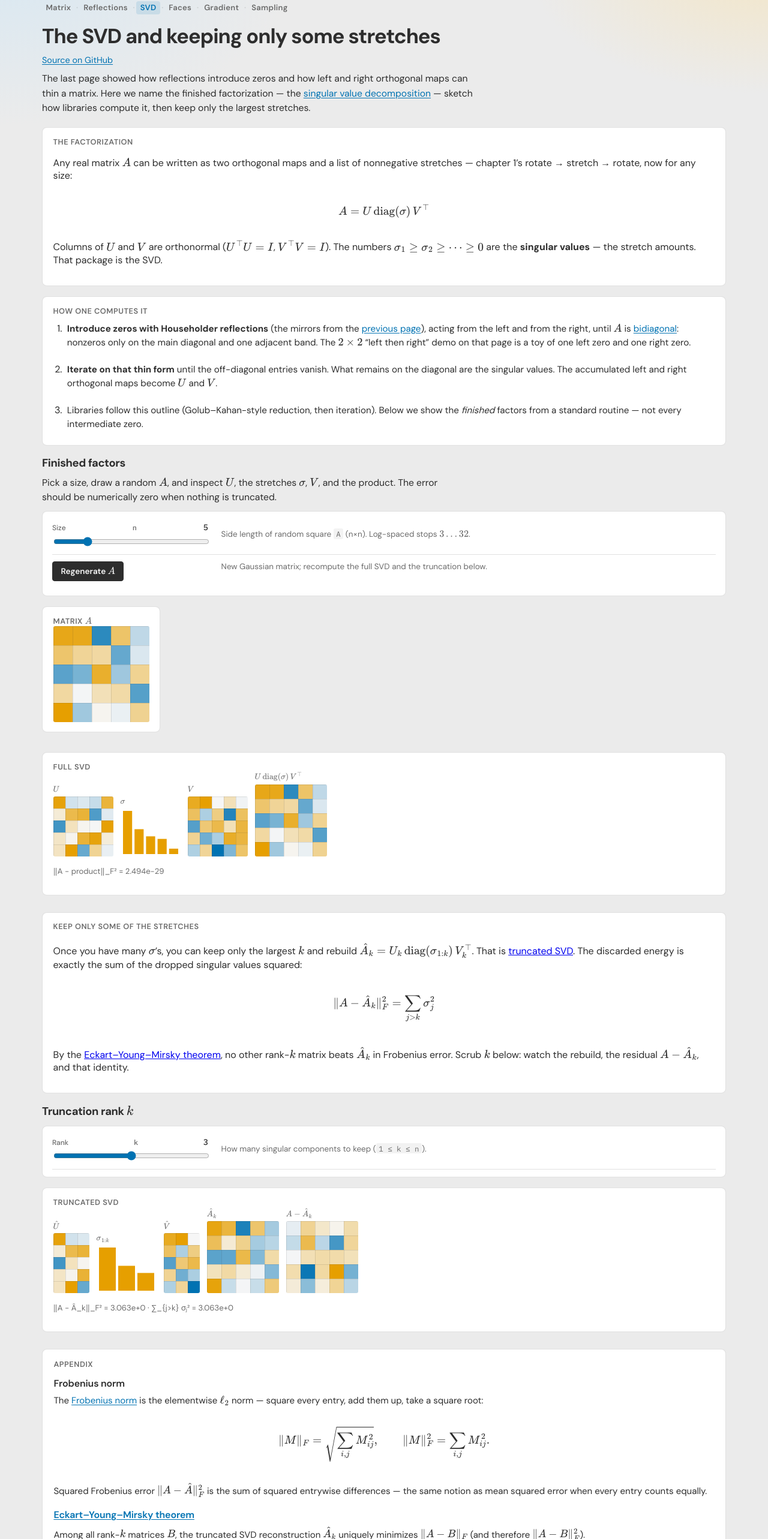
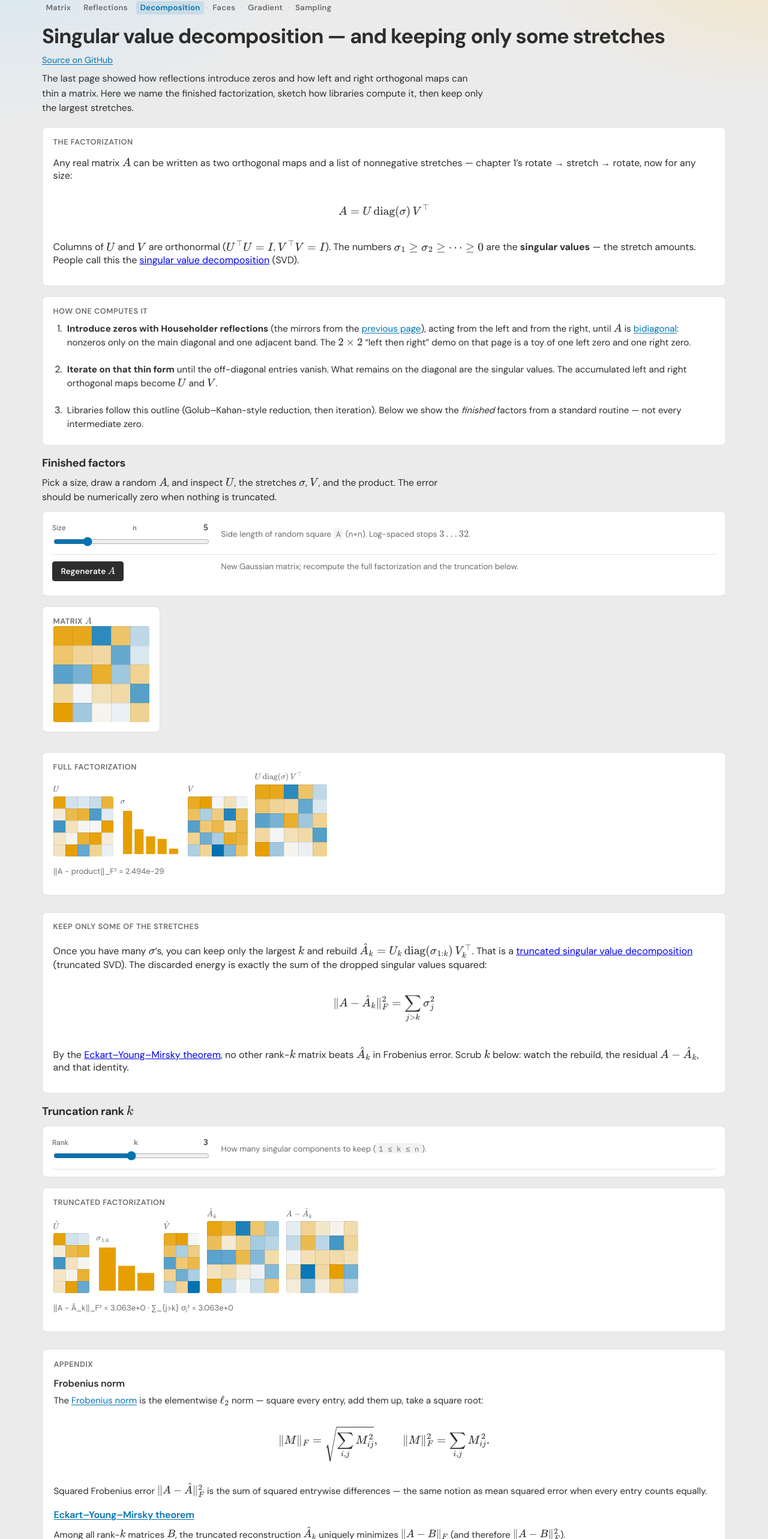
Before and after one commit to jmalicki/svd-to-vae, a website built with Vite: page web/truncate.html in a window 1280 px wide. Shown: the part 54-2620 px from the top of the page at 60% size. Built offline with nearby package versions, Linux system fonts and the light colour scheme.

Commit message:
Introduce the factorization by full name before the SVD acronym.
Rename the chapter title and nav so singular value decomposition is spelled out first; use SVD only after that introduction.

```diff
--- a/web/src/chapterNav.ts
+++ b/web/src/chapterNav.ts
@@ -5,7 +5,7 @@ export type NavLink = { href: string; label: string };
 const STRIP: { href: string; label: string; n: 1 | 2 | 3 | 4 | 5 | 6 }[] = [
   { n: 1, href: "./", label: "Matrix" },
   { n: 2, href: "./svd.html", label: "Reflections" },
-  { n: 3, href: "./truncate.html", label: "SVD" },
+  { n: 3, href: "./truncate.html", label: "Decomposition" },
   { n: 4, href: "./faces.html", label: "Faces" },
   { n: 5, href: "./gradient.html", label: "Gradient" },
   { n: 6, href: "./noise.html", label: "Sampling" },
--- a/web/src/faces.ts
+++ b/web/src/faces.ts
@@ -23,7 +23,7 @@ const app = document.querySelector<HTMLDivElement>("#app")!;
 mountPage(app, pageHtml, {
   nav: chapterNav({
     current: 4,
-    prev: { href: "./truncate.html", label: "← SVD" },
+    prev: { href: "./truncate.html", label: "← Decomposition" },
     next: { href: "./gradient.html", label: "Next →" },
   }),
 });
--- a/web/src/pages/svdMath.html
+++ b/web/src/pages/svdMath.html
@@ -1,18 +1,17 @@
   <header>
     {{CHAPTER_NAV}}
-    <h1>The SVD and keeping only some stretches</h1>
+    <h1>Singular value decomposition — and keeping only some stretches</h1>
     <p class="repo">
       <a href="https://github.com/jmalicki/svd-to-vae" target="_blank" rel="noopener noreferrer">Source on GitHub</a>
     </p>
     <p class="lede">
       The last page showed how reflections introduce zeros and how left and right orthogonal maps
-      can thin a matrix. Here we name the finished factorization — the
-      <a href="https://en.wikipedia.org/wiki/Singular_value_decomposition" target="_blank" rel="noopener noreferrer">singular value decomposition</a>
-      — sketch how libraries compute it, then keep only the largest stretches.
+      can thin a matrix. Here we name the finished factorization, sketch how libraries compute it,
+      then keep only the largest stretches.
     </p>
   </header>
 
-  <section class="theory" aria-label="Name the SVD">
+  <section class="theory" aria-label="Name the factorization">
     <h2>The factorization</h2>
     <p>
       Any real matrix $A$ can be written as two orthogonal maps and a list of nonnegative
@@ -24,11 +23,13 @@
     <p>
       Columns of $U$ and $V$ are orthonormal ($U^{\top}U = I$, $V^{\top}V = I$). The numbers
       $\sigma_1\ge\sigma_2\ge\cdots\ge 0$ are the <strong>singular values</strong> — the stretch
-      amounts. That package is the SVD.
+      amounts. People call this the
+      <a href="https://en.wikipedia.org/wiki/Singular_value_decomposition" target="_blank" rel="noopener noreferrer">singular value decomposition</a>
+      (SVD).
     </p>
   </section>
 
-  <section class="theory" aria-label="How SVD is computed">
+  <section class="theory" aria-label="How the factorization is computed">
     <h2>How one computes it</h2>
     <ol class="theory-steps">
       <li>
@@ -59,7 +60,7 @@
     </ol>
   </section>
 
-  <section class="demo-block" aria-label="Full SVD factors">
+  <section class="demo-block" aria-label="Full factorization">
     <h2>Finished factors</h2>
     <p class="demo-intro">
       Pick a size, draw a random $A$, and inspect $U$, the stretches $\sigma$, $V$, and the
@@ -77,7 +78,7 @@
         <div class="btns">
           <button id="regen" type="button">Regenerate $A$</button>
         </div>
-        <p class="help">New Gaussian matrix; recompute the full SVD and the truncation below.</p>
+        <p class="help">New Gaussian matrix; recompute the full factorization and the truncation below.</p>
       </div>
     </div>
     <div class="shared">
@@ -87,7 +88,7 @@
       </div>
     </div>
     <div class="panel" id="fullSvdCol">
-      <h2>Full SVD</h2>
+      <h2>Full factorization</h2>
       <div class="factor-row">
         <div class="factor"><span>$U$</span><canvas id="fullU" width="100" height="100"></canvas></div>
         <div class="factor"><span>$\sigma$</span><canvas id="fullS" width="100" height="80"></canvas></div>
@@ -102,8 +103,9 @@
     <h2>Keep only some of the stretches</h2>
     <p>
       Once you have many $\sigma$’s, you can keep only the largest $k$ and rebuild
-      $\hat A_k = U_k\,\mathrm{diag}(\sigma_{1:k})\,V_k^{\top}$. That is
-      <a href="https://en.wikipedia.org/wiki/Low-rank_approximation" target="_blank" rel="noopener noreferrer">truncated SVD</a>.
+      $\hat A_k = U_k\,\mathrm{diag}(\sigma_{1:k})\,V_k^{\top}$. That is a
+      <a href="https://en.wikipedia.org/wiki/Low-rank_approximation" target="_blank" rel="noopener noreferrer">truncated singular value decomposition</a>
+      (truncated SVD).
       The discarded energy is exactly the sum of the dropped singular values squared:
     </p>
     <div class="math">
@@ -117,7 +119,7 @@
     </p>
   </section>
 
-  <section class="demo-block" aria-label="Truncated SVD">
+  <section class="demo-block" aria-label="Truncated factorization">
     <h2>Truncation rank $k$</h2>
     <div class="controls">
       <div class="control-row">
@@ -129,7 +131,7 @@
       </div>
     </div>
     <div class="panel" id="svdCol">
-      <h2>Truncated SVD</h2>
+      <h2>Truncated factorization</h2>
       <div class="factor-row">
         <div class="factor"><span>$\hat U$</span><canvas id="svdU" width="100" height="100"></canvas></div>
         <div class="factor"><span>$\sigma_{1:k}$</span><canvas id="svdS" width="100" height="80"></canvas></div>
@@ -163,7 +165,7 @@
       <a href="https://en.wikipedia.org/wiki/Low-rank_approximation#Eckart%E2%80%93Young%E2%80%93Mirsky_theorem" target="_blank" rel="noopener noreferrer">Eckart–Young–Mirsky theorem</a>
     </h3>
     <p>
-      Among all rank-$k$ matrices $B$, the truncated SVD reconstruction $\hat A_k$ uniquely
+      Among all rank-$k$ matrices $B$, the truncated reconstruction $\hat A_k$ uniquely
       minimizes $\|A - B\|_F$ (and therefore $\|A - B\|_F^{2}$).
     </p>
     <div class="math">
@@ -184,10 +186,10 @@
   <section class="conclusion" id="conclusion" aria-label="Summary">
     <h2>In short</h2>
     <p>
-      The SVD writes $A = U\,\mathrm{diag}(\sigma)\,V^{\top}$. Libraries get there by clearing
-      entries with Householder maps, then iterating on a bidiagonal form. Truncating to the
-      largest $k$ singular values gives the best rank-$k$ approximation in Frobenius norm, with
-      error $\sum_{j>k}\sigma_j^{2}$.
+      The singular value decomposition writes $A = U\,\mathrm{diag}(\sigma)\,V^{\top}$.
+      Libraries get there by clearing entries with Householder maps, then iterating on a
+      bidiagonal form. Truncating to the largest $k$ singular values gives the best rank-$k$
+      approximation in Frobenius norm, with error $\sum_{j>k}\sigma_j^{2}$.
     </p>
     <p class="next-chapter">
       <a href="./faces.html">Same idea, but the matrix is a stack of faces →</a>
--- a/web/truncate.html
+++ b/web/truncate.html
@@ -3,7 +3,7 @@
   <head>
     <meta charset="UTF-8" />
     <meta name="viewport" content="width=device-width, initial-scale=1.0" />
-    <title>The SVD and keeping only some stretches</title>
+    <title>Singular value decomposition — and keeping only some stretches</title>
     <link rel="preconnect" href="https://fonts.googleapis.com" />
     <link rel="preconnect" href="https://fonts.gstatic.com" crossorigin />
     <link
```
Also changed, not shown: web/src/pages/faces.html (+2 -2 lines).
